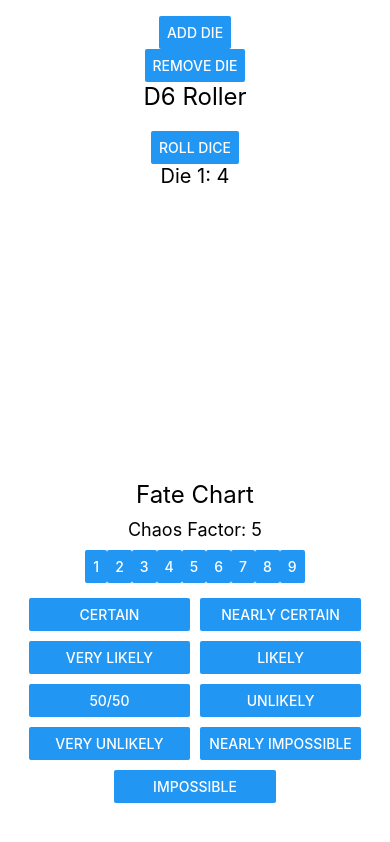
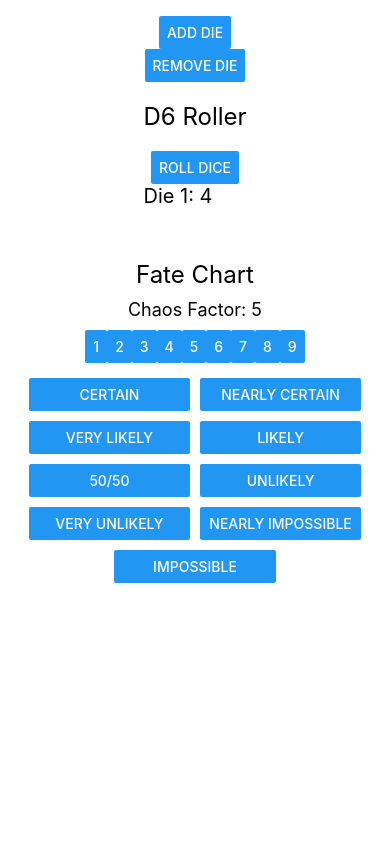
Before and after one commit to Aadrik/DiceRoller, a React Native app: screen / in a window 390 px wide. Both pictures are taken after a click on the button "ROLL DICE". Built offline with nearby package versions, Linux system fonts and the light colour scheme.

Commit message:
Update: DiceRoller
Refactored dice rolling into a DiceRoller component.

```diff
--- a/App.tsx
+++ b/App.tsx
@@ -1,40 +1,19 @@
 import React, { useState } from "react";
-import { Text, View, Button, FlatList } from "react-native";
+import { Text, View, Button, FlatList, ScrollView } from "react-native";
 import { interpretFateRoll } from "./fateChart";
 import FateChartSelector from "./FateChartSelector";
+import DiceRoller from "./DiceRoller";
 
 export default function App() {
   // State for how many dice to roll
-  const [diceCount, setDiceCount] = useState<number>(1);
+  //const [diceCount, setDiceCount] = useState<number>(1);
 
   // State for the results of the roll
-  const [results, setResults] = useState<number[]>([]);
+  //const [results, setResults] = useState<number[]>([]);
 
   // State for the chaos level
   const [chaosLevel, setChaosLevel] = useState<number>(5); // default chaos level
   const [fateResult, setFateResult] = useState<string | null>(null);
-
-  // Roll function for D6
-  const rollDice = () => {
-    const newResults = Array.from(
-      { length: diceCount },
-      () => Math.floor(Math.random() * 6) + 1
-    );
-    setResults(newResults);
-  };
-
-  // Increase dice count
-  const addDie = () => {
-    setDiceCount((prev) => prev + 1);
-  };
-
-  // Decrease dice count
-  const removeDie = () => {
-    setDiceCount((prev) => {
-      // Minimum allowable dice count is 1.
-      return prev - 1 > 0 ? prev - 1 : 1;
-    });
-  };
 
   const rollFate = (odds: string) => {
     const roll = Math.floor(Math.random() * 100) + 1; // d100 roll
@@ -43,32 +22,23 @@ export default function App() {
   };
 
   return (
-    <View
-      style={{
-        flex: 1,
-        justifyContent: "center",
+    <ScrollView
+      style={{ flex: 1 }}
+      contentContainerStyle={{
+        flexGrow: 1,
         alignItems: "center",
         padding: 16,
       }}
     >
-      {/* Dice Roller Section */}
-      {/* Buttons to control dice */}
-      <Button title="Add Die" onPress={addDie} />
-      <Button title="Remove Die" onPress={removeDie} />
-      <Text style={{ fontSize: 24, marginBottom: 20 }}>D6 Roller</Text>
-
-      {/* Roll button */}
-      <Button title="Roll Dice" onPress={rollDice} />
-
-      {/* Display results */}
-      <FlatList
-        data={results}
-        keyExtractor={(_, i) => i.toString()}
-        renderItem={({ item, index }) => (
-          <Text style={{ fontSize: 20 }}>{`Die ${index + 1}: ${item}`}</Text>
-        )}
-      />
-
+      {/* // <View
+    //   style={{
+    //     flex: 1,
+    //     justifyContent: "center",
+    //     // alignItems: "center",
+    //     padding: 16,
+    //   }}
+    // > */}
+      <DiceRoller />
       <FateChartSelector
         chaosLevel={chaosLevel}
         setChaosLevel={setChaosLevel}
@@ -79,6 +49,7 @@ export default function App() {
       {fateResult && (
         <Text style={{ fontSize: 20, marginTop: 20 }}>{fateResult}</Text>
       )}
-    </View>
+      {/* </View> */}
+    </ScrollView>
   );
 }
--- /dev/null
+++ b/DiceRoller.tsx
@@ -0,0 +1,46 @@
+import React, { useState } from "react";
+import { View, Text, Button, FlatList } from "react-native";
+
+export default function DiceRoller() {
+  const [diceCount, setDiceCount] = useState<number>(1);
+  const [results, setResults] = useState<number[]>([]);
+
+  function addDie() {
+    setDiceCount((prev) => prev + 1);
+  }
+
+  function removeDie() {
+    setDiceCount((prev) => (prev - 1 > 0 ? prev - 1 : 1));
+  }
+
+  function rollDice() {
+    const newResults = Array.from(
+      { length: diceCount },
+      () => Math.floor(Math.random() * 6) + 1
+    );
+    setResults(newResults);
+  }
+
+  return (
+    <View style={{ alignItems: "center", marginBottom: 32 }}>
+      <Button title="Add Die" onPress={addDie} />
+      <Button title="Remove Die" onPress={removeDie} />
+
+      <Text style={{ fontSize: 24, marginVertical: 20 }}>D6 Roller</Text>
+
+      <Button title="Roll Dice" onPress={rollDice} />
+
+      <View style={{ width: "100%" }}>
+        <FlatList
+          data={results}
+          keyExtractor={(_, i) => i.toString()}
+          renderItem={({ item, index }) => (
+            <Text style={{ fontSize: 20 }}>{`Die ${index + 1}: ${item}`}</Text>
+          )}
+          scrollEnabled={false}
+          nestedScrollEnabled={true}
+        />
+      </View>
+    </View>
+  );
+}
--- a/FateChartSelector.tsx
+++ b/FateChartSelector.tsx
@@ -8,7 +8,7 @@ type FateChartSectionProps = {
   rollFate: (odds: string) => void;
 };
 
-export default function FateChartSectionProps({
+export default function FateChartSelector({
   chaosLevel,
   setChaosLevel,
   rollFate,
```
